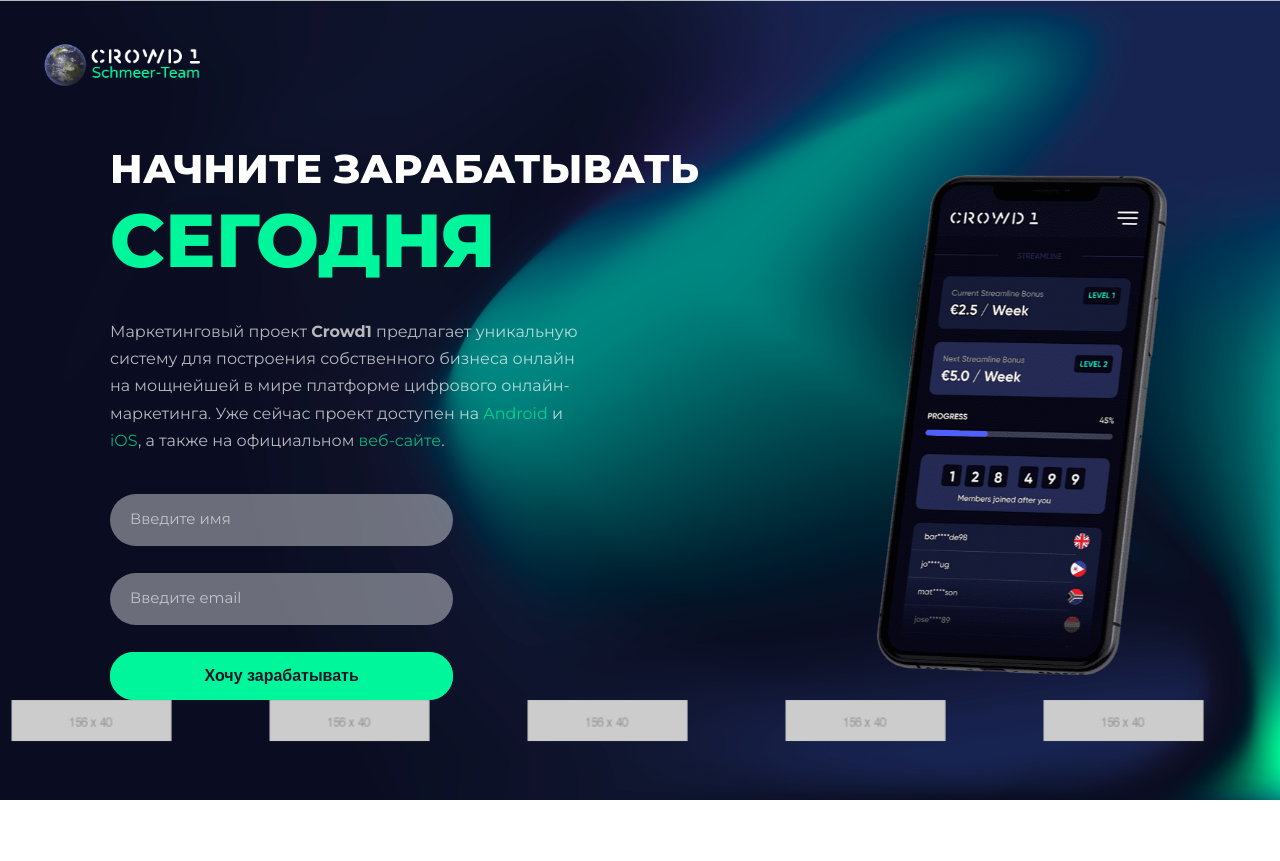
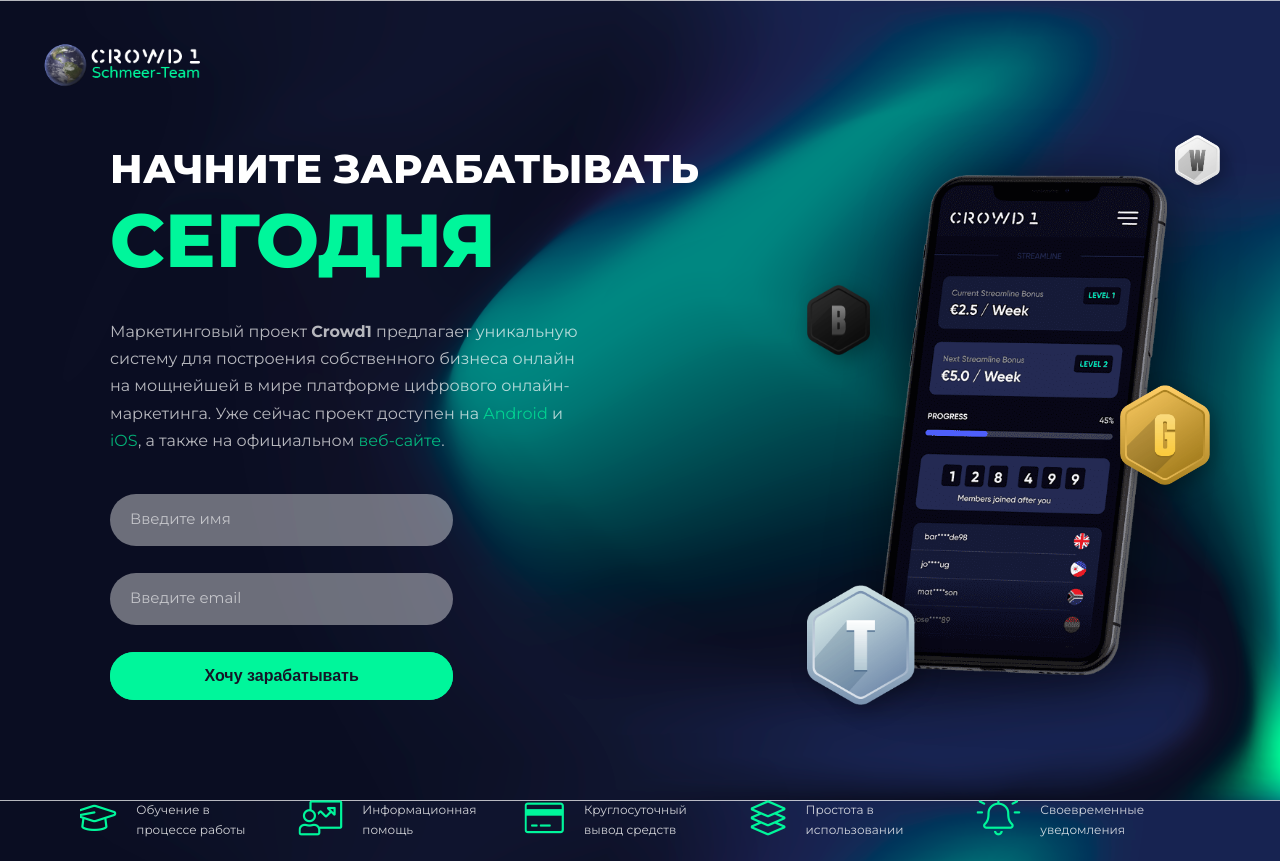
Before and after one commit to MauriceLemon/rudolph, a plain HTML site: page index.html in a window 1280 px wide. Before the commit the page ends 800 px from the top, so only its background shows below. Drawn offline with Linux system fonts and the light colour scheme.

Commit message:
Finished to style elements;

```diff
--- a/index.html
+++ b/index.html
@@ -66,38 +66,70 @@
                     </form>
                 </div>
                 <div class="col-1-of-3">
+                    <div class="header__packages">
+                        <div class="header__packages--1">
+                            <img src="img/packages/package-white.png" alt="Package White">
+                        </div>
+                        <div class="header__packages--2">
+                            <img src="img/packages/package-black.png" alt="Package Black">
+                        </div>
+                        <div class="header__packages--3">
+                            <img src="img/packages/package-gold.png" alt="Package Gold">
+                        </div>
+                        <div class="header__packages--4">
+                            <img src="img/packages/package-titanium.png" alt="Package Titanium">
+                        </div>
+                    </div>
                     <div class="header__phone-image">
                         <img src="img/1.png" alt="Phone Image">
                     </div>
                 </div>
             </div>
         </div>
-        <div class="header__carousel">
+        <div class="header__carousel u-margin-top-huge u-margin-bottom-large">
             <div class="company-slider owl-carousel owl-theme">
                 <div class="company-items">
-                    <a href="#">
-                        <img src="img/company/1.png" alt="company logo">
-                    </a>
+                    <i class="fal fa-graduation-cap"></i>
+                    <p>
+                        <span>Обучение в</span>
+                        <span>процессе работы</span>
+                    </p>
                 </div>
                 <div class="company-items">
-                    <a href="#">
-                        <img src="img/company/2.png" alt="company logo">
-                    </a>
+                    <i class="fal fa-user-chart"></i>
+                    <p>
+                        <span>Информационная</span>
+                        <span>помощь</span>
+                    </p>
                 </div>
                 <div class="company-items">
-                    <a href="#">
-                        <img src="img/company/3.png" alt="company logo">
-                    </a>
+                    <i class="fal fa-credit-card"></i>
+                    <p>
+                        <span>Круглосуточный</span>
+                        <span>вывод средств</span>
+                    </p>
                 </div>
                 <div class="company-items">
-                    <a href="#">
-                        <img src="img/company/4.png" alt="company logo">
-                    </a>
+                    <i class="fal fa-layer-group"></i>
+                    <p>
+                        <span>Простота в</span>
+                        <span>использовании</span>
+                    </p>
                 </div>
                 <div class="company-items">
-                    <a href="#">
-                        <img src="img/company/3.png" alt="company logo">
-                    </a>
+                    <i class="fal fa-bell-on"></i>
+                    <p>
+                        <span>Своевременные</span>
+                        <span>уведомления</span>
+                    </p>
+                </div>
+
+                <div class="company-items">
+                    <i class="fal fa-user-lock"></i>
+                    <p>
+                        <span>Безопасное хранение</span>
+                        <span>ваших данных</span>
+                    </p>
                 </div>
             </div>
         </div>
--- a/sass/_header.scss
+++ b/sass/_header.scss
@@ -8,6 +8,75 @@
         height: 5rem;
     }
 
+    &__packages {
+        position: relative;
+        z-index: 99;
+
+        &--1 {
+            position: absolute;
+            top: 0;
+            right: -5rem;
+
+            img {
+                height: 5rem;
+                -webkit-filter: drop-shadow(5px 5px 5px #222);
+                filter: drop-shadow(5px 5px 10px rgba(#000, .3));
+            }
+
+            @include respond(tab-port) {
+                right: 5rem;
+            }
+        }
+
+        &--2 {
+            position: absolute;
+            top: 15rem;
+            left: -5rem;
+
+            img {
+                height: 7rem;
+                -webkit-filter: drop-shadow(5px 5px 5px #222);
+                filter: drop-shadow(5px 5px 10px rgba(#000, .3));
+            }
+
+            @include respond(tab-port) {
+                left: 2rem;
+            }
+        }
+
+        &--3 {
+            position: absolute;
+            top: 25rem;
+            right: -4rem;
+
+            img {
+                height: 10rem;
+                -webkit-filter: drop-shadow(5px 5px 5px #222);
+                filter: drop-shadow(5px 5px 10px rgba(#000, .3));
+            }
+
+            @include respond(tab-port) {
+                right: 3rem;
+            }
+        }
+
+        &--4 {
+            position: absolute;
+            top: 45rem;
+            left: -5rem;
+
+            img {
+                height: 12rem;
+                -webkit-filter: drop-shadow(5px 5px 5px #222);
+                filter: drop-shadow(5px 5px 10px rgba(#000, .3));
+            }
+
+            @include respond(tab-port) {
+                left: 1rem;
+            }
+        }
+    }
+
     &__phone-image {
         animation: moveInRight 600ms ease-out;
         text-align: center;
@@ -16,14 +85,32 @@
         img {
             height: 50rem;
             animation:translateY 10s infinite linear;
+            -webkit-filter: drop-shadow(5px 5px 5px #222);
+            filter: drop-shadow(5px 5px 30px rgba(#000, .5));
         }
     }
 
     &__carousel {
         .company-slider  {
-            img {
-                max-width:200px;
-                padding:0 20px 20px;
+            padding: 0 8rem;
+
+            .company-items {
+                color: rgba($color-white, .8);
+                display: flex;
+
+                p {
+                    font-size: 1.2rem;
+                    padding: 0 2rem;
+
+                    span {
+                        display: block;
+                    }
+                }
+
+                .fal {
+                    font-size: 3.5rem;
+                    color: $color-primary;
+                }
             }
         }
     }
```
Also changed, not shown: sass/main.css.
